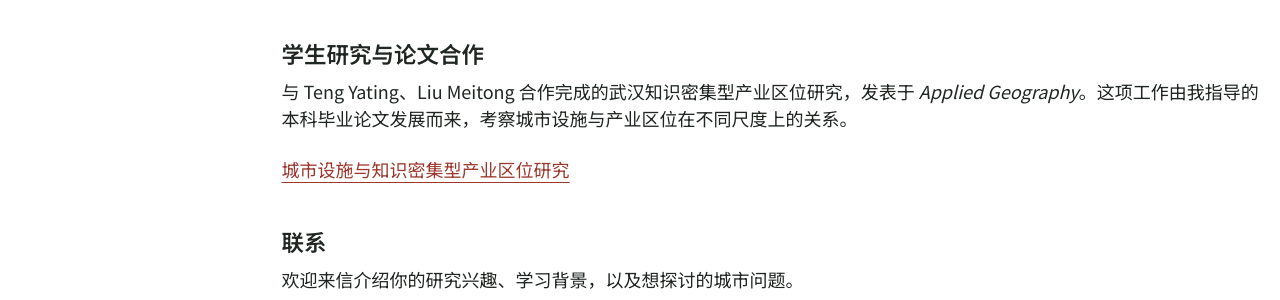
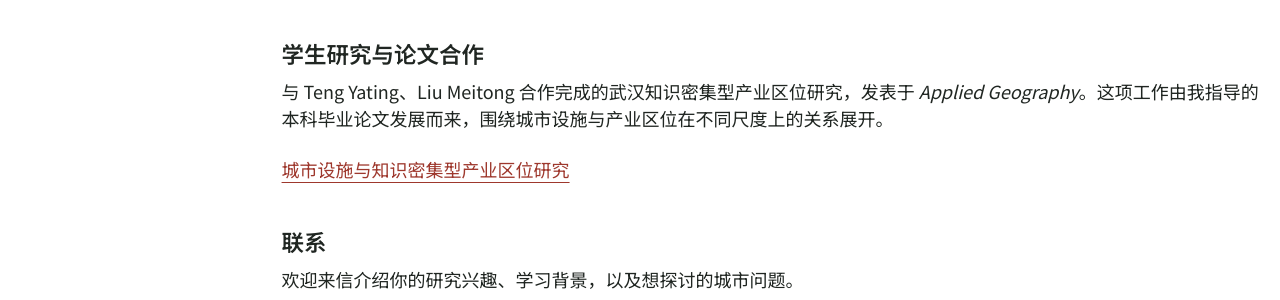
Before and after one commit to Yangyi-Wu/Yangyi-Wu.github.io, a Jekyll site: the page built from _pages/zh-teaching.md, in a window 1280 px wide and 1305 px high. Shown: the part 679-979 px from the top of the window. Built offline with Jekyll 4.4.1, drawn with Linux system fonts in a browser that asks for light colours; some web fonts are replaced.

Commit message:
Remove wording rejected by the site verification gate
The copy added in the previous commit used 考察, which verify-site.rb
lists as disallowed Chinese wording:

  forbidden = ["考察", "纳入"]
  check(forbidden.none? { |word| page.css("#main").text.include?(word) })

Replace it in the three affected strings (group agenda, homepage
methods, team project note) with 梳理 and 围绕……展开 / 放在一起看.

The site build itself was passing; only this gate failed, so this
restores the deploy without touching anything else.

```diff
--- a/_data/group.yml
+++ b/_data/group.yml
@@ -39,7 +39,7 @@
   type: UTSI课题组
   affiliation: 武汉大学城市设计学院
   about: 课题组由武汉大学城市设计学院伍杨屹副教授牵头，开展城市与经济地理研究。我们关注城市转型如何改变经济活动与日常生活的空间格局，以及不同地区、不同群体在获取发展机会上的差异。
-  agenda: 城市变化对不同的人意味着不同的东西。新的就业中心可能带来更多工作机会，也可能抬高居住压力；设施齐全的社区，也未必让每位居民都能用上这些资源。我们从都市区、社区到个体等不同尺度，考察这些关系及其形成条件。
+  agenda: 城市变化对不同的人意味着不同的东西。新的就业中心可能带来更多工作机会，也可能抬高居住压力；设施齐全的社区，也未必让每位居民都能用上这些资源。我们从都市区、社区到个体等不同尺度，梳理这些关系及其形成条件。
   methods_title: 数据与方法
   methods: 研究结合企业与住房数据、城市设施信息、地理空间数据和居民调查，运用空间计量、网络分析和空间分类方法，区分地理邻近与实际联系、资源供给与实际使用、整体格局与地方差异。
   practice_title: 研究与规划
--- a/_data/homepage.yml
+++ b/_data/homepage.yml
@@ -5,7 +5,7 @@
   perspective_title: 城市与经济地理视角
   introduction: 企业与就业向哪里集聚，住房市场如何分化，公共资源又由谁使用？产业调整、人口流动和公共投资，通过企业选址、居住选择与日常活动，不断改变都市区和社区的空间关系。
   approach: 课题组依托武汉大学城市设计学院，由伍杨屹副教授牵头，结合城市与经济地理、城乡规划和空间分析，研究地方优势如何形成、城市空间如何组织，以及发展机会怎样在不同地方和群体之间分布。
-  methods: 研究使用企业与住房数据、城市设施信息、地理空间数据和居民调查，在区域与都市区尺度的空间格局之外，同时考察社区环境、居民感知与实际使用。
+  methods: 研究使用企业与住房数据、城市设施信息、地理空间数据和居民调查，把区域与都市区尺度的空间格局，与社区环境、居民感知和实际使用放在一起看。
   research_intro: 产业和人口变化如何推动城市转型？就业、居住与日常活动如何重新组织空间？这些变化又如何影响人们获得住房、公共服务和城市环境的机会？三个方向分别对应转型动力、空间组织与机会分配，也关注三者之间的相互作用。
   invitation: 欢迎对城市与经济地理、城乡规划和空间分析感兴趣的学生与同行交流。不同的学科背景往往能带来新的问题、新的数据和新的思路。
   conversation: 交流可以从一个具体的城市现象、一篇论文、一组数据观察，或者一个尚未成形的研究问题开始。研究训练、合作议题与招生安排，都欢迎来信讨论。
--- a/_includes/team-content.html
+++ b/_includes/team-content.html
@@ -9,7 +9,7 @@
 </dl>
 <p>具体专业、名额及申请安排以武汉大学当年度招生通知为准。</p>
 <h2>学生研究与论文合作</h2>
-<p>与 Teng Yating、Liu Meitong 合作完成的武汉知识密集型产业区位研究，发表于 <i>Applied Geography</i>。这项工作由我指导的本科毕业论文发展而来，考察城市设施与产业区位在不同尺度上的关系。</p>
+<p>与 Teng Yating、Liu Meitong 合作完成的武汉知识密集型产业区位研究，发表于 <i>Applied Geography</i>。这项工作由我指导的本科毕业论文发展而来，围绕城市设施与产业区位在不同尺度上的关系展开。</p>
 <p><a href="{{ '/zh/publication/2025-urban-amenities-knowledge-intensive-industry-locations' | relative_url }}">城市设施与知识密集型产业区位研究</a></p>
 <h2>联系</h2>
 <p>欢迎来信介绍你的研究兴趣、学习背景，以及想探讨的城市问题。</p>
```
